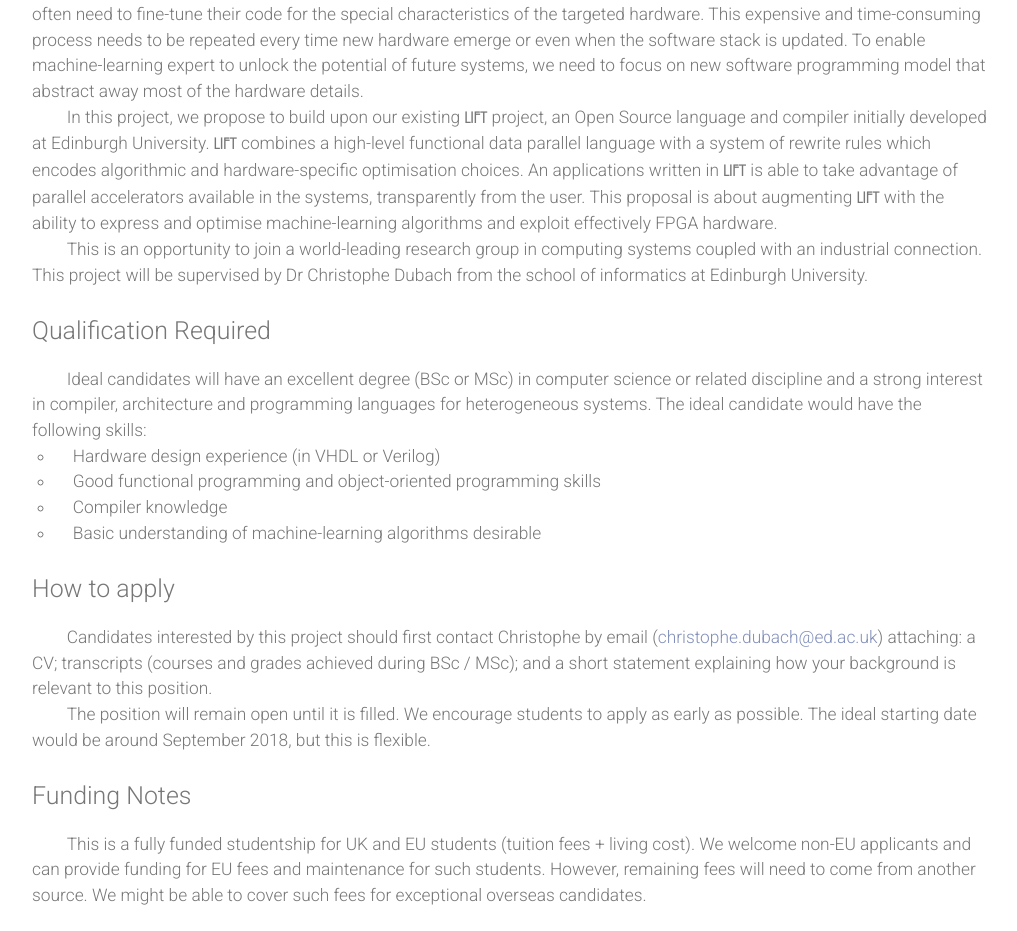
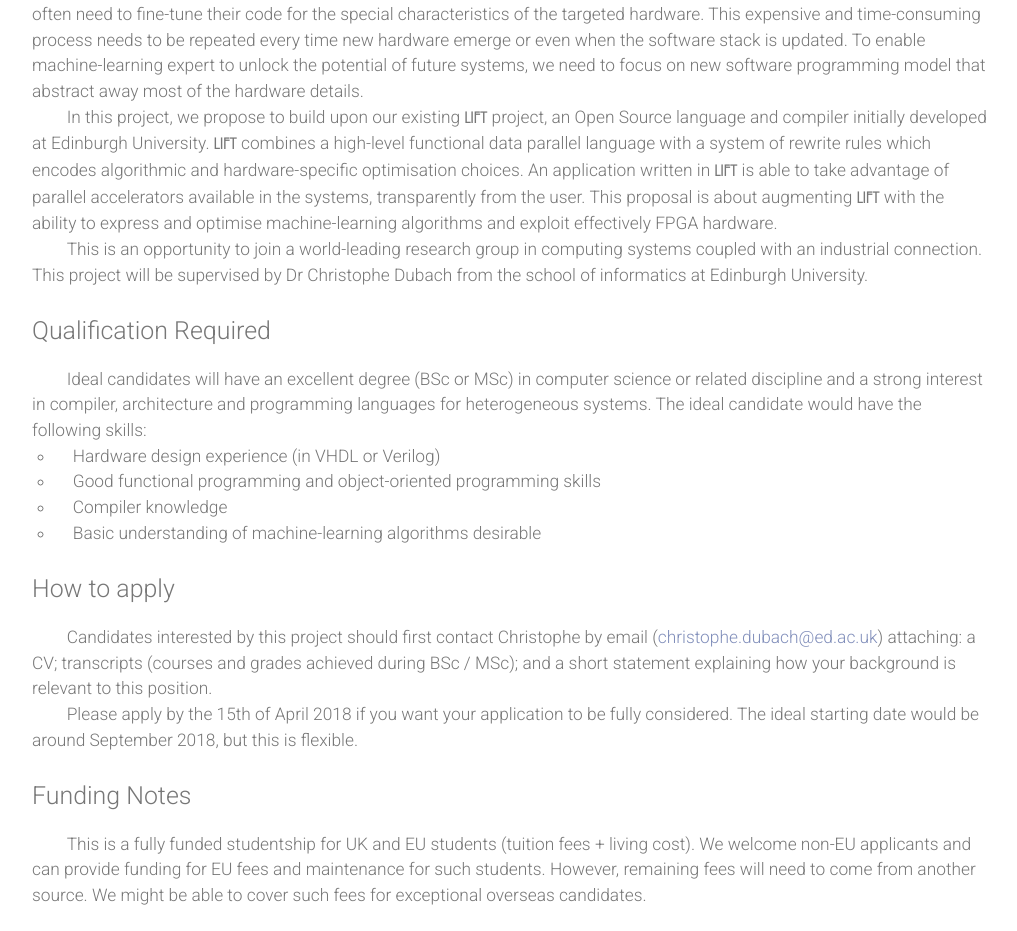
Before and after one commit to lift-project/lift-project.github.io, a Jekyll site: the page built from PhDMSR.html, in a window 1280 px wide. Shown: the part 694-1625 px from the top of the page, without its empty margins (128-1145 px from the left). Built offline with Jekyll 4.4.1, drawn with Linux system fonts in a browser that asks for light colours; nearby versions of some CDN libraries.

Commit message:
added deadline date

```diff
--- a/PhDMSR.html
+++ b/PhDMSR.html
@@ -46,7 +46,7 @@ layout: job_advert
 	  <p>
 	    In this project, we propose to build upon our existing <span class="lift-bold">Lift</span> project, an Open Source language and compiler initially developed at Edinburgh University.
 	    <span class="lift-bold">Lift</span> combines a high-level functional data parallel language with a system of rewrite rules which encodes algorithmic and hardware-specific optimisation choices.
-	    An applications written in <span class="lift-bold">Lift</span> is able to take advantage of parallel accelerators available in the systems, transparently from the user.
+	    An application written in <span class="lift-bold">Lift</span> is able to take advantage of parallel accelerators available in the systems, transparently from the user.
 	    This proposal is about augmenting <span class="lift-bold">Lift</span> with the ability to express and optimise machine-learning algorithms and exploit effectively FPGA hardware.
 	  </p>
 
@@ -88,8 +88,7 @@ layout: job_advert
 	    </p>
 
 	    <p>
-	      The position will remain open until it is filled.
-	      We encourage students to apply as early as possible.
+	      Please apply by the 15th of April 2018 if you want your application to be fully considered.
 	      The ideal starting date would be around September 2018, but this is flexible.
 	    </p>
 	  </div>
```
